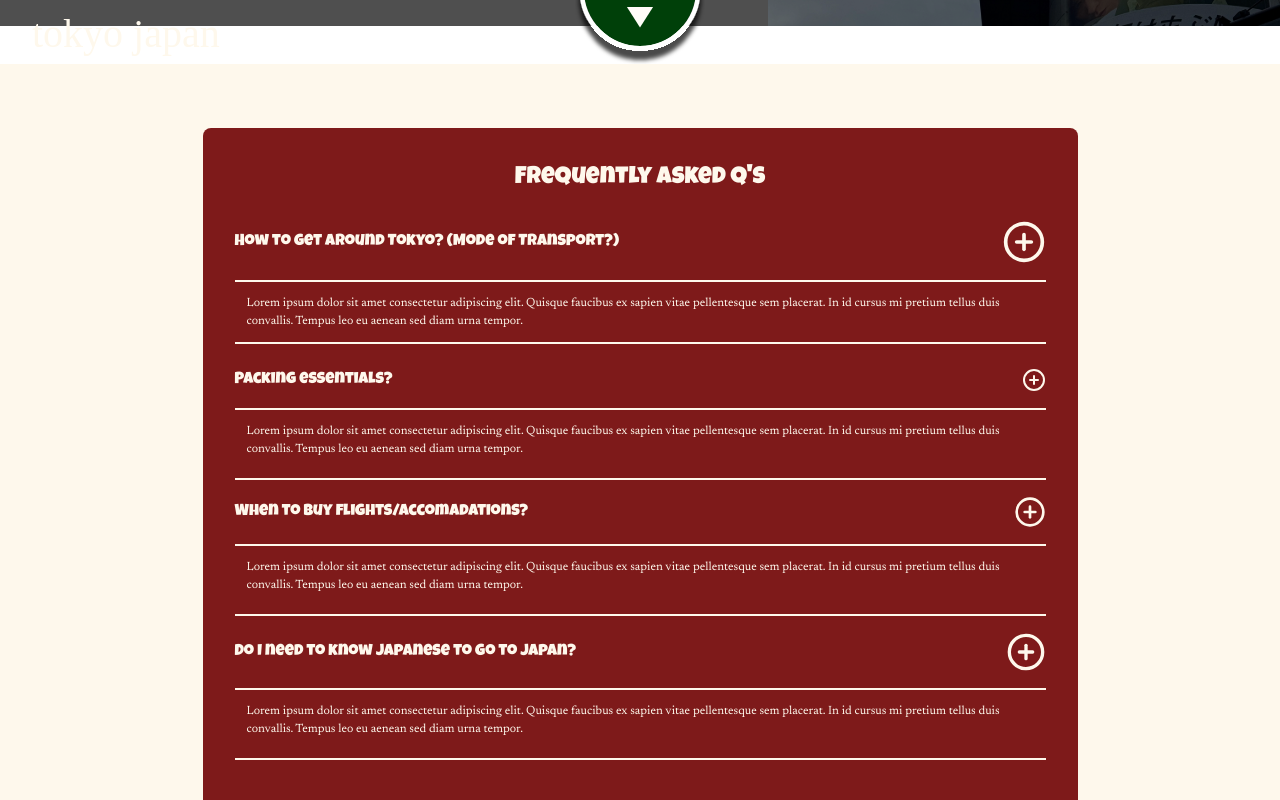
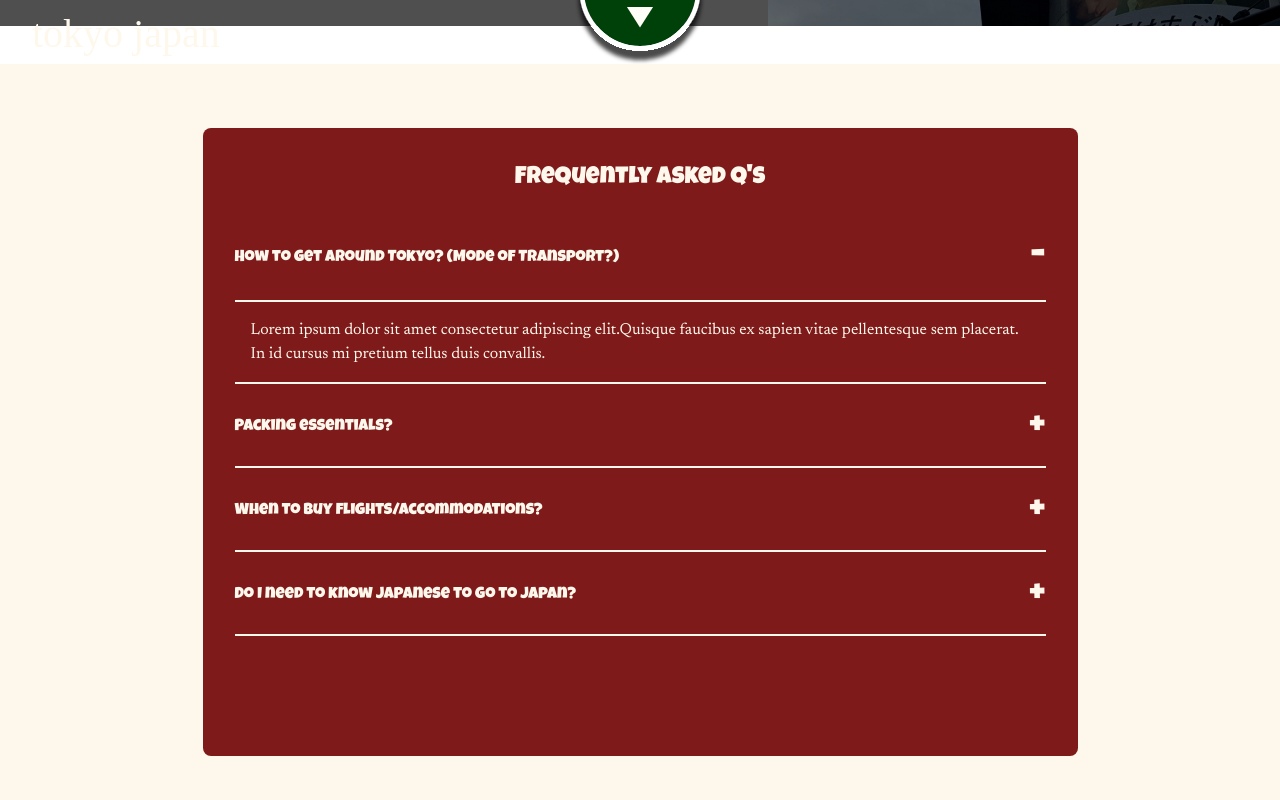
Before and after one commit to strwbrry05/travelToTokyo, a React (Vite) app: page / in a window 1280 px wide. Shown: the part 660-1460 px from the top of the page. Built offline with nearby package versions, Linux system fonts and the light colour scheme; grey boxes are pictures that could not be loaded; a web font is replaced by a local one.

Commit message:
base QA complete

```diff
--- a/src/components/Faq.jsx
+++ b/src/components/Faq.jsx
@@ -2,11 +2,42 @@ import React, { useState } from "react";
 import { LuCirclePlus } from "react-icons/lu";
 
 const Faq = () => {
-  const [isActive, setIsActive] = useState(true);
+  const [faq, setFaq] = useState([
+    {
+      question: "How to get around Tokyo? (Mode of Transport?)",
+      answer:
+        "Lorem ipsum dolor sit amet consectetur adipiscing elit.Quisque faucibus ex sapien vitae pellentesque sem placerat. In id cursus mi pretium tellus duis convallis.",
+      active: true,
+    },
+    {
+      question: "Packing essentials?",
+      answer:
+        "Lorem ipsum dolor sit amet consectetur adipiscing elit. Quisque faucibus ex sapien vitae pellentesque sem placerat. In id cursus mi pretium tellus duis convallis. Tempus leo eu aenean sed diam urna tempor. Pulvinar vivamus fringilla lacus nec metus bibendum egestas. Iaculis massa nisl malesuada lacinia integer nunc posuere. ",
+      active: false,
+    },
+    {
+      question: "When to buy flights/accommodations?",
+      answer:
+        "In id cursus mi pretium tellus duis convallis. Tempus leo eu aenean sed diam urna tempor. Pulvinar vivamus fringilla lacus nec metus bibendum egestas. Iaculis massa nisl malesuada lacinia integer nunc posuere. ",
+      active: false,
+    },
+    {
+      question: "Do I need to know Japanese to go to Japan?",
+      answer:
+        "Pulvinar vivamus fringilla lacus nec metus bibendum egestas. Iaculis massa nisl malesuada lacinia integer nunc posuere. ",
+      active: false,
+    },
+  ]);
 
-  const openAnswer = () => {
-    console.log(isActive);
-    setIsActive(!isActive);
+  const toggleFAQ = (index) => {
+    setFaq(
+      faq.map((qa, i) => {
+        if (i === index) {
+          qa.active = !qa.active;
+        }
+        return qa;
+      })
+    );
   };
 
   return (
@@ -18,89 +49,41 @@ const Faq = () => {
         <h2 className="text-center text-[1.5rem] mb-[1em]">
           Frequently Asked Q's
         </h2>
-        <div className="flex flex-col justify-center items-start pb-[0.5em] ">
+
+        {faq.map((qa, index) => {
+          return (
             <div
-            className="z-1 flex justify-between items-center pb-[1em] border-b-2 w-full
+              key={index}
+              className="flex flex-col justify-center items-start pb-[0.5em]"
+            >
+              <div
+                className="z-1 flex justify-between items-center pb-[0.75em] border-b-2 mt-[0.5em] w-full
           bg-(--color-red)"
+                onClick={() => toggleFAQ(index)}
               >
-            <p className="text-[1rem] ">
-              How to get around Tokyo? (Mode of Transport?)
-            </p>
-            <LuCirclePlus
-              className="text-[2.75rem] ml-[0.5em]"
-              onClick={openAnswer}
-            />
+                <p className="">{qa.question}</p>
+                {qa.active ? (
+                  <p className="text-[2.5rem]">-</p>
+                ) : (
+                  <p className="text-[2.25rem]">+</p>
+                )}
               </div>
 
               <div
                 className={`
             ${
-              isActive
-                ? "translate-y-[0vh] transition duration-500 ease-in "
-                : "translate-y-[-80px] transition duration-1000 ease-in "
+              qa.active
+                ? "max-h-[1000px] opacity-100 transition-all duration-500 ease-in-out "
+                : "max-h-[0px] opacity-0 overflow-hidden transform transition-all duration-300 ease-in-out"
             }`}
               >
-            <p
-              className={`z-0 font-(family-name:--font-text) text-[0.75rem] p-[1em] border-b-2
-            ${
-              isActive
-                ? "transition duration-500 ease-in-out"
-                : "transition duration-500 ease-in-out"
-            }`}
-            >
-              Lorem ipsum dolor sit amet consectetur adipiscing elit. Quisque
-              faucibus ex sapien vitae pellentesque sem placerat. In id cursus
-              mi pretium tellus duis convallis. Tempus leo eu aenean sed diam
-              urna tempor.
+                <p className="font-(family-name:--font-text) text-[1rem] p-[1em] border-b-2">
+                  {qa.answer}
                 </p>
               </div>
             </div>
-
-        <div className="flex flex-col justify-center items-start pb-[0.5em] border-b-2">
-          <div className="flex justify-between items-center pb-[1em] border-b-2 mt-[1em] w-full">
-            <p className="text-[1rem] mr-[2em]">Packing essentials?</p>
-            <LuCirclePlus className="text-[1.5rem]" />
-          </div>
-
-          <p className="font-(family-name:--font-text) text-[0.75rem] p-[1em]">
-            Lorem ipsum dolor sit amet consectetur adipiscing elit. Quisque
-            faucibus ex sapien vitae pellentesque sem placerat. In id cursus mi
-            pretium tellus duis convallis. Tempus leo eu aenean sed diam urna
-            tempor.
-          </p>
-        </div>
-
-        <div className="flex flex-col justify-center items-start pb-[0.5em] border-b-2">
-          <div className="flex justify-between items-center pb-[1em] border-b-2 mt-[1em] w-full">
-            <p className="text-[1rem] mr-[2em]">
-              When to buy flights/accomadations?
-            </p>
-            <LuCirclePlus className="text-[2rem]" />
-          </div>
-
-          <p className="font-(family-name:--font-text) text-[0.75rem] p-[1em]">
-            Lorem ipsum dolor sit amet consectetur adipiscing elit. Quisque
-            faucibus ex sapien vitae pellentesque sem placerat. In id cursus mi
-            pretium tellus duis convallis. Tempus leo eu aenean sed diam urna
-            tempor.
-          </p>
-        </div>
-
-        <div className="flex flex-col justify-center items-start pb-[0.5em] border-b-2">
-          <div className="flex justify-between items-center pb-[1em] border-b-2 mt-[1em] w-full">
-            <p className="text-[1rem] mr-[3em]">
-              Do I need to know Japanese to go to Japan?
-            </p>
-            <LuCirclePlus className="text-[2.5rem]" />
-          </div>
-
-          <p className="font-(family-name:--font-text) text-[0.75rem] p-[1em]">
-            Lorem ipsum dolor sit amet consectetur adipiscing elit. Quisque
-            faucibus ex sapien vitae pellentesque sem placerat. In id cursus mi
-            pretium tellus duis convallis. Tempus leo eu aenean sed diam urna
-            tempor.
-          </p>
-        </div>
+          );
+        })}
       </div>
     </div>
   );
```
Lines whose indentation alone changed are shown as unchanged.
